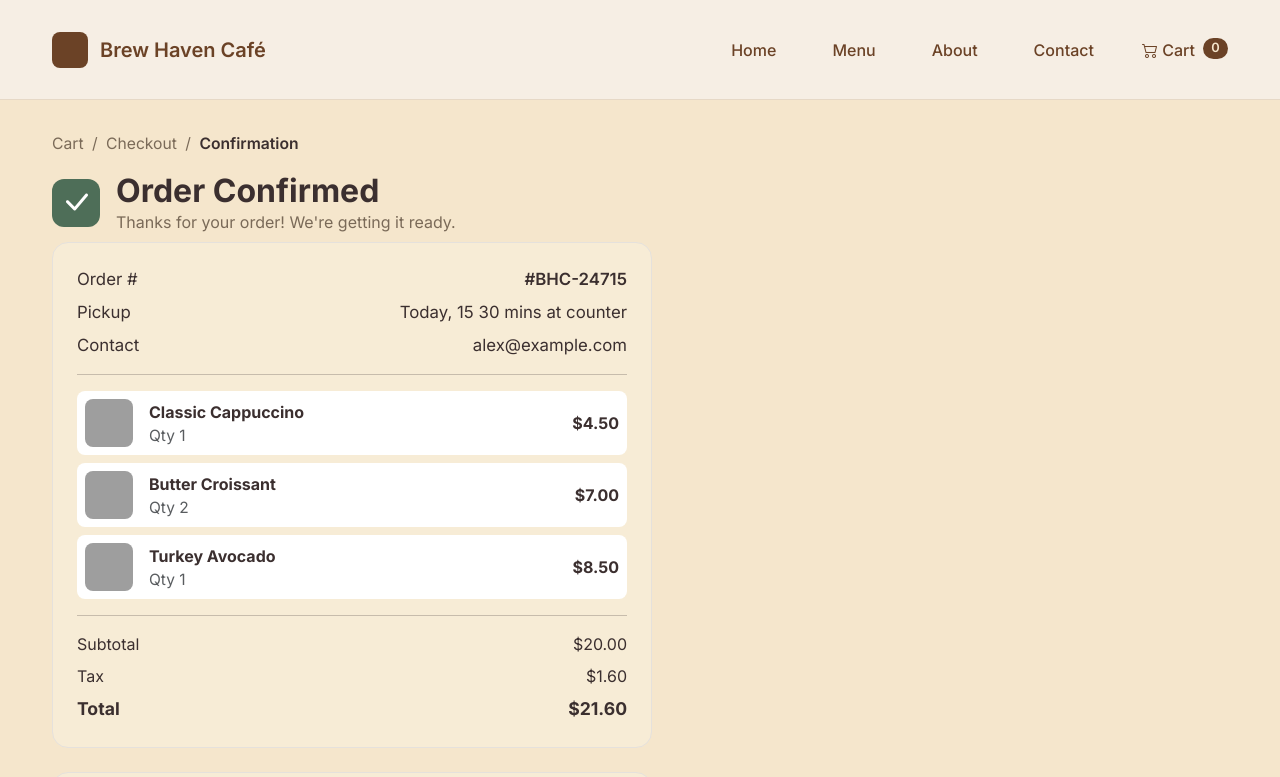
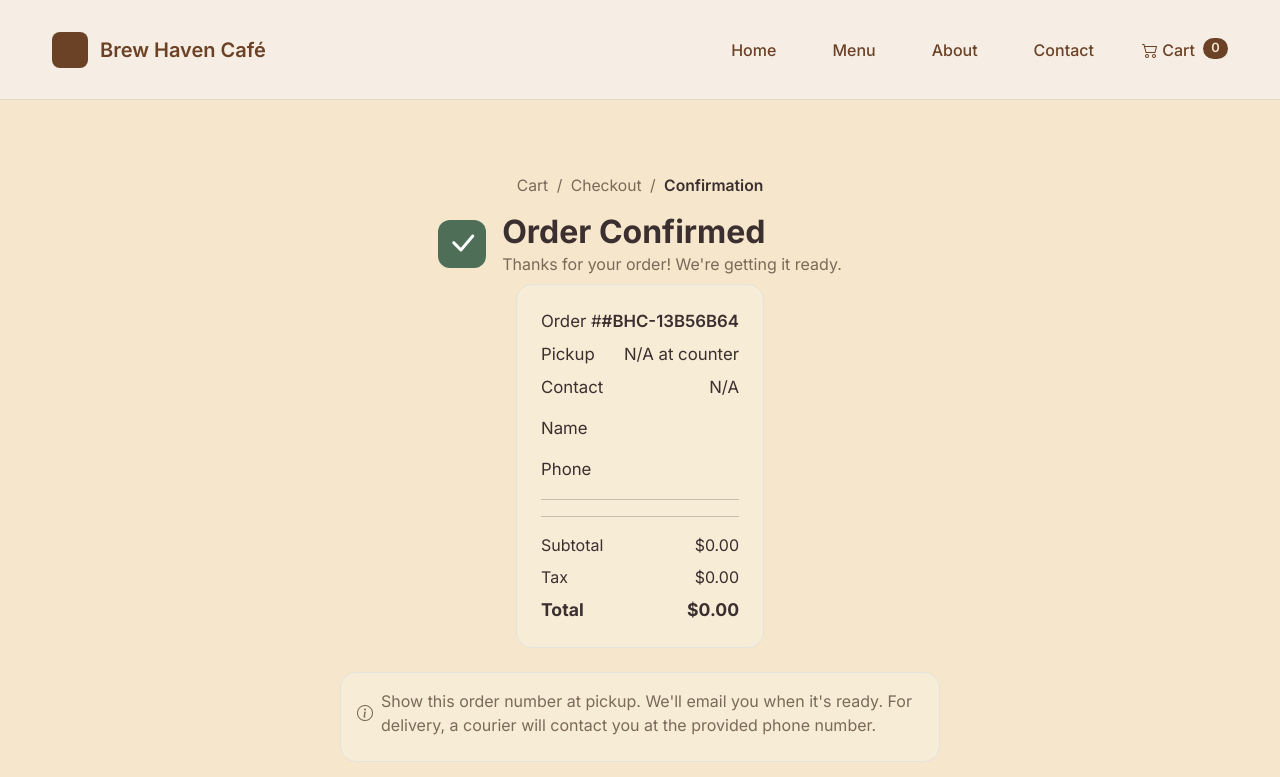
Before and after one commit to adrian5534/brew-haven-cafe, a React (Vite) app: page /confirmation in a window 1280 px wide. Shown: the top 777 px of the page. Built offline with nearby package versions, Linux system fonts and the light colour scheme; grey boxes are pictures that could not be loaded.

Commit message:
brew have now have a full function website style update will be next

```diff
--- a/src/App.jsx
+++ b/src/App.jsx
@@ -64,8 +64,11 @@ function dedupeRecommended(recommended) {
 function App() {
   const navigate = useNavigate();
 
-  // Global cart state
-  const [cartItems, setCartItems] = useState([]);
+  // Global cart state (persisted in localStorage)
+  const [cartItems, setCartItems] = useState(() => {
+    const saved = localStorage.getItem('cartItems');
+    return saved ? JSON.parse(saved) : [];
+  });
   const [orderSummary, setOrderSummary] = useState({
     itemsCount: 0,
     itemsTotal: 0,
@@ -76,6 +79,11 @@ function App() {
     total: 0,
     promo: 'BREWHAVEN20'
   });
+
+  // Persist cartItems to localStorage whenever they change
+  useEffect(() => {
+    localStorage.setItem('cartItems', JSON.stringify(cartItems));
+  }, [cartItems]);
 
   // Cart drawer state
   const [cartOpen, setCartOpen] = useState(false);
@@ -112,11 +120,10 @@ function App() {
   };
 
   // Update cart item with new options/addOns/note/quantity
-
   const handleUpdateCartItem = (updatedItem) => {
     setCartItems(items =>
       items.map(i =>
-      i.id === updatedItem.id
+        i.uuid === updatedItem.uuid
           ? { ...i, ...updatedItem }
           : i
       )
@@ -185,16 +192,17 @@ function App() {
           ...item,
           quantity: item.quantity || 1,
           desc: item.desc || '',
-          type
+          type,
+          uuid: uuidv4() // <-- assign uuid to each cart item
         }
       ];
     });
   };
 
-  const handleQuantityChange = (id, qty, options, addOns, note) => {
+  const handleQuantityChange = (uuid, qty, options, addOns, note) => {
     setCartItems(items =>
       items.map(item =>
-        item.id === id &&
+        item.uuid === uuid &&
         JSON.stringify(item.options) === JSON.stringify(options) &&
         JSON.stringify(item.addOns) === JSON.stringify(addOns) &&
         item.note === note
@@ -204,10 +212,10 @@ function App() {
     );
   };
 
-  const handleRemove = (id, options, addOns, note) => {
+  const handleRemove = (uuid, options, addOns, note) => {
     setCartItems(items =>
       items.filter(item =>
-        !(item.id === id &&
+        !(item.uuid === uuid &&
           JSON.stringify(item.options) === JSON.stringify(options) &&
           JSON.stringify(item.addOns) === JSON.stringify(addOns) &&
           item.note === note)
@@ -231,9 +239,12 @@ function App() {
   const handleApplyPromo = code => {
     setOrderSummary(summary => ({ ...summary, promo: code }));
   };
+
+  // Do NOT clear cart here! Only navigate to checkout.
   const handleCheckout = () => {
     navigate('/checkout');
   };
+
   const handleContinueShopping = () => {
     navigate('/');
   };
@@ -260,6 +271,7 @@ function App() {
     showEditAddOnModal,
     setShowEditAddOnModal,
     setEditingAddOn,
+    setCartItems, // Pass setCartItems for confirmation page
   };
 
   useEffect(() => {
--- a/src/components/Cart.jsx
+++ b/src/components/Cart.jsx
@@ -82,7 +82,7 @@ export default function Cart({
             {/* Cart Items */}
             {cartItems.map(item => (
               <div
-                key={`${item.id}-${JSON.stringify(item.options)}-${JSON.stringify(item.addOns)}-${item.note || ''}`}
+                key={item.uuid || item.id}
                 className="d-flex align-items-center mb-3 p-3 rounded-3"
                 style={{ background: '#fff', border: '1px solid #e5e1dc' }}
               >
@@ -105,26 +105,40 @@ export default function Cart({
                       {/* Options/Tags */}
                       <div className="mb-1">
                         {Array.isArray(item.options)
-                          ? item.options.map((opt, idx) => (
-                              <span key={idx} className="badge rounded-pill me-2" style={{
+                          ? item.options.map((opt) => (
+                              <span
+                                key={
+                                  typeof opt === 'string'
+                                    ? opt
+                                    : opt?.uuid
+                                      ? opt.uuid
+                                      : JSON.stringify(opt)
+                                }
+                                className="badge rounded-pill me-2"
+                                style={{
                                   background: '#f5e6cc',
                                   color: '#3B2F2F',
                                   fontWeight: 500,
                                   fontSize: '0.95em',
                                   border: '1px solid #e5e1dc'
-                              }}>
+                                }}
+                              >
                                 {typeof opt === 'string' ? opt : JSON.stringify(opt)}
                               </span>
                             ))
                           : item.options && typeof item.options === 'object'
-                            ? Object.entries(item.options).map(([key, value], idx) => (
-                                <span key={idx} className="badge rounded-pill me-2" style={{
+                            ? Object.entries(item.options).map(([key, value]) => (
+                                <span
+                                  key={key + ':' + value}
+                                  className="badge rounded-pill me-2"
+                                  style={{
                                     background: '#f5e6cc',
                                     color: '#3B2F2F',
                                     fontWeight: 500,
                                     fontSize: '0.95em',
                                     border: '1px solid #e5e1dc'
-                                }}>
+                                  }}
+                                >
                                   {key}: {value}
                                 </span>
                               ))
@@ -145,7 +159,7 @@ export default function Cart({
                     <button
                       className="btn btn-light"
                       style={{ borderRadius: 10, width: 32, height: 32, fontWeight: 600, fontSize: '1.1em', border: '1px solid #e5e1dc' }}
-                      onClick={() => typeof onQuantityChange === 'function' && onQuantityChange(item.id, item.quantity - 1, item.options, item.addOns, item.note)}
+                      onClick={() => typeof onQuantityChange === 'function' && onQuantityChange(item.uuid, item.quantity - 1, item.options, item.addOns, item.note)}
                       disabled={item.quantity <= 1}
                     >-</button>
                     <span className="fw-bold" style={{
@@ -159,12 +173,12 @@ export default function Cart({
                     <button
                       className="btn btn-light"
                       style={{ borderRadius: 10, width: 32, height: 32, fontWeight: 600, fontSize: '1.1em', border: '1px solid #e5e1dc' }}
-                      onClick={() => typeof onQuantityChange === 'function' && onQuantityChange(item.id, item.quantity + 1, item.options, item.addOns, item.note)}
+                      onClick={() => typeof onQuantityChange === 'function' && onQuantityChange(item.uuid, item.quantity + 1, item.options, item.addOns, item.note)}
                     >+</button>
                     <button
                       className="btn btn-light ms-2"
                       style={{ borderRadius: 10, width: 32, height: 32, border: '1px solid #e5e1dc', color: '#6B4226' }}
-                      onClick={() => typeof onRemove === 'function' && onRemove(item.id, item.options, item.addOns, item.note)}
+                      onClick={() => typeof onRemove === 'function' && onRemove(item.uuid, item.options, item.addOns, item.note)}
                     >
                       <span aria-label="Remove" title="Remove">&#128465;</span>
                     </button>
@@ -187,7 +201,7 @@ export default function Cart({
                 <div className="d-flex flex-wrap gap-2">
                   {recommended.map((addOn) => (
                     <div
-                      key={addOn.uuid}
+                      key={addOn.uuid || addOn.id}
                       className="d-inline-flex align-items-center gap-2 rounded-3 px-2 py-1"
                       style={{
                         background: '#fff',
--- a/src/components/CartPreview.jsx
+++ b/src/components/CartPreview.jsx
@@ -35,15 +35,7 @@ export default function CartPreview({
             const price = typeof item.price === 'number' ? item.price : 0;
             return (
               <div
-                key={
-                  item.id +
-                  '-' +
-                  JSON.stringify(item.options) +
-                  '-' +
-                  JSON.stringify(item.addOns) +
-                  '-' +
-                  (item.note || '')
-                }
+                key={item.uuid}
                 className="d-flex align-items-center mb-3 p-2 rounded-3"
                 style={{
                   background: '#fff',
@@ -109,7 +101,7 @@ export default function CartPreview({
                         color: '#3B2F2F',
                         border: '1px solid #e5e1dc'
                       }}
-                      onClick={() => onQuantityChange(item.id, (item.quantity || 1) - 1, item.options, item.addOns, item.note)}
+                      onClick={() => onQuantityChange(item.uuid, (item.quantity || 1) - 1, item.options, item.addOns, item.note)}
                       disabled={item.quantity <= 1}
                     >-</button>
                     <span className="mx-2" style={{ color: '#3B2F2F', fontWeight: 600 }}>{item.quantity || 1}</span>
@@ -124,7 +116,7 @@ export default function CartPreview({
                         color: '#3B2F2F',
                         border: '1px solid #e5e1dc'
                       }}
-                      onClick={() => onQuantityChange(item.id, (item.quantity || 1) + 1, item.options, item.addOns, item.note)}
+                      onClick={() => onQuantityChange(item.uuid, (item.quantity || 1) + 1, item.options, item.addOns, item.note)}
                     >+</button>
                     {/* Edit button */}
                     {onEdit && (
@@ -150,7 +142,7 @@ export default function CartPreview({
                     color: '#d9534f',
                     background: '#fff'
                   }}
-                  onClick={() => onRemove(item.id, item.options, item.addOns, item.note)}
+                  onClick={() => onRemove(item.uuid, item.options, item.addOns, item.note)}
                   title="Remove"
                 >✕</button>
               </div>
--- a/src/components/ItemDetailsModal.jsx
+++ b/src/components/ItemDetailsModal.jsx
@@ -86,7 +86,7 @@ export default function ItemDetailsModal({
   const handleAddToCartClick = () => {
     const cartItem = {
       id: item.id,
-      uuid: item.uuid, // <-- include uuid for recommended add-ons
+      uuid: item.uuid, // <-- include uuid for recommended add-ons and cart items
       name: item.name,
       price: subtotal / quantity, // single item price including options/add-ons
       image: item.image,
@@ -98,7 +98,7 @@ export default function ItemDetailsModal({
     };
     if (isEditing && onUpdateCartItem) {
       onUpdateCartItem(cartItem);
-    } else {
+    } else if (onAddToCart) {
       onAddToCart(cartItem);
     }
     onClose();
--- a/src/menu.json
+++ b/src/menu.json
@@ -1,24 +1,28 @@
 {
   "Coffee": [
     {
+      "uuid": "coffee-1",
       "name": "Classic Cappuccino",
       "desc": "Double espresso topped with silky steamed milk and velvety foam.",
       "price": 4.50,
       "image": "/image/cappuccino.jpg"
     },
     {
+      "uuid": "coffee-2",
       "name": "Iced Vanilla Latte",
       "desc": "Smooth espresso, vanilla, and cold milk poured over ice.",
       "price": 5.25,
       "image": "/image/vanilla-latte.jpg"
     },
     {
+      "uuid": "coffee-3",
       "name": "Matcha Latte",
       "desc": "Stone-ground matcha whisked with milk for a creamy finish.",
       "price": 5.00,
       "image": "/image/matcha.jpg"
     },
     {
+      "uuid": "coffee-4",
       "name": "Mocha Delight",
       "desc": "Espresso balanced with rich cocoa and steamed milk.",
       "price": 5.25,
@@ -27,24 +31,28 @@
   ],
   "Pastries": [
     {
+      "uuid": "pastry-1",
       "name": "Butter Croissant",
       "desc": "Flaky, buttery layers baked fresh each morning.",
       "price": 3.50,
       "image": "/image/croissant.jpg"
     },
     {
+      "uuid": "pastry-2",
       "name": "Blueberry Muffin",
       "desc": "Studded with blueberries and a hint of lemon zest.",
       "price": 3.75,
       "image": "/image/muffin.jpg"
     },
     {
+      "uuid": "pastry-3",
       "name": "Chocolate Chip Cookie",
       "desc": "Chewy center, crisp edges, and melty dark chocolate chips.",
       "price": 2.50,
       "image": "/image/cookie.jpg"
     },
     {
+      "uuid": "pastry-4",
       "name": "Banana Bread",
       "desc": "House recipe with toasted walnuts and a hint of cinnamon.",
       "price": 3.25,
@@ -53,24 +61,28 @@
   ],
   "Sandwiches": [
     {
+      "uuid": "sandwich-1",
       "name": "Turkey Avocado",
       "desc": "Roasted turkey, avocado, mixed greens, and aioli on sourdough.",
       "price": 8.50,
       "image": "/image/turkey.jpg"
     },
     {
+      "uuid": "sandwich-2",
       "name": "Caprese",
       "desc": "Tomato, fresh mozzarella, basil pesto, and balsamic glaze.",
       "price": 7.95,
       "image": "/image/caprese.jpg"
     },
     {
+      "uuid": "sandwich-3",
       "name": "Grilled Cheese",
       "desc": "Melted cheddar and gouda on butter-toasted country bread.",
       "price": 6.95,
       "image": "/image/grilled-cheese.jpg"
     },
     {
+      "uuid": "sandwich-4",
       "name": "Chicken Pesto Panini",
       "desc": "Herbed chicken, pesto, provolone, and roasted peppers.",
       "price": 8.95,
--- a/src/pages/Confirmation.jsx
+++ b/src/pages/Confirmation.jsx
@@ -1,27 +1,59 @@
-import React from 'react';
+import React, { useEffect, useMemo } from 'react';
+import { useLocation } from 'react-router-dom';
+import { v4 as uuidv4 } from 'uuid';
 
-export default function Confirmation({
-  orderDetails = {
-    id: 'BHC-24715',
-    pickup: 'Today, 15 30 mins at counter',
-    contact: 'alex@example.com',
+export default function Confirmation({ setCartItems }) {
+  const location = useLocation();
+
+  // Get order details from navigation state
+  const state = location.state || {};
+
+  // Generate a random order number using uuid
+  const orderId = useMemo(() => `BHC-${uuidv4().slice(0, 8).toUpperCase()}`, []);
+
+  // Clear cart from localStorage and optionally from global state on mount
+  useEffect(() => {
+    localStorage.removeItem('cartItems');
+    if (typeof setCartItems === 'function') {
+      setCartItems([]);
+    }
+  }, [setCartItems]);
+
+  // Prepare order details from state or fallback
+  const orderDetails = {
+    id: orderId,
+    pickup: state.pickupType === 'delivery'
+      ? `Delivery: ${state.address || 'N/A'} (${state.pickupTime || 'N/A'})`
+      : `${state.pickupTime || 'N/A'} at counter`,
+    contact: state.email || 'N/A',
     items: [
-      { id: 1, name: 'Classic Cappuccino', quantity: 1, price: 4.5, image: '/images/cappuccino.jpg' },
-      { id: 2, name: 'Butter Croissant', quantity: 2, price: 3.5, image: '/images/croissant.jpg' },
-      { id: 3, name: 'Turkey Avocado', quantity: 1, price: 8.5, image: '/images/turkey-avocado.jpg' },
+      ...(state.cartItems || []),
+      ...(state.selectedAddOns || []),
     ],
-    subtotal: 20.0,
-    tax: 1.6,
-    total: 21.6,
-  }
-}) {
+    subtotal: (state.cartItems || []).reduce((sum, item) => sum + item.price * item.quantity, 0)
+      + (state.selectedAddOns || []).reduce((sum, addOn) => sum + (addOn.price || 0), 0),
+    tax: state.total ? +(state.total - ((state.cartItems || []).reduce((sum, item) => sum + item.price * item.quantity, 0)
+      + (state.selectedAddOns || []).reduce((sum, addOn) => sum + (addOn.price || 0), 0))).toFixed(2) : 0,
+    total: state.total || 0,
+    firstName: state.firstName,
+    lastName: state.lastName,
+    phone: state.phone,
+  };
+
   return (
-    <div style={{ background: '#F5E6CC', minHeight: '100vh', padding: '2rem 0' }}>
-      <div className="container">
-        <nav className="mb-3" style={{ fontSize: '0.98em', color: '#7a6a58' }}>
+    <div style={{
+      background: '#F5E6CC',
+      minHeight: '100vh',
+      padding: '2rem 0',
+      display: 'flex',
+      alignItems: 'center',
+      justifyContent: 'center'
+    }}>
+      <div className="container" style={{ display: 'flex', flexDirection: 'column', alignItems: 'center', justifyContent: 'center', minHeight: '80vh' }}>
+        <nav className="mb-3" style={{ fontSize: '0.98em', color: '#7a6a58', textAlign: 'center' }}>
           <span>Cart</span> <span className="mx-1">/</span> <span>Checkout</span> <span className="mx-1">/</span> <span style={{ color: '#3B2F2F', fontWeight: 600 }}>Confirmation</span>
         </nav>
-        <div className="d-flex align-items-center mb-2">
+        <div className="d-flex align-items-center mb-2 justify-content-center">
           <div style={{
             background: '#4E6E58',
             borderRadius: '12px',
@@ -39,7 +71,7 @@ export default function Confirmation({
             <p className="mb-0" style={{ color: '#7a6a58' }}>Thanks for your order! We&#39;re getting it ready.</p>
           </div>
         </div>
-        <div className="rounded-4 p-4 mb-4" style={{ background: '#f7ecd6', border: '1px solid #e5e1dc', maxWidth: 600 }}>
+        <div className="rounded-4 p-4 mb-4 mx-auto" style={{ background: '#f7ecd6', border: '1px solid #e5e1dc', maxWidth: 600 }}>
           <div className="d-flex justify-content-between mb-2" style={{ fontSize: '1.05em', color: '#3B2F2F' }}>
             <span>Order #</span>
             <span style={{ fontWeight: 600 }}>#{orderDetails.id}</span>
@@ -52,16 +84,24 @@ export default function Confirmation({
             <span>Contact</span>
             <span>{orderDetails.contact}</span>
           </div>
+          <div className="d-flex justify-content-between mb-3" style={{ fontSize: '1.05em', color: '#3B2F2F' }}>
+            <span>Name</span>
+            <span>{orderDetails.firstName} {orderDetails.lastName}</span>
+          </div>
+          <div className="d-flex justify-content-between mb-3" style={{ fontSize: '1.05em', color: '#3B2F2F' }}>
+            <span>Phone</span>
+            <span>{orderDetails.phone}</span>
+          </div>
           <hr />
           {orderDetails.items.map(item => (
-            <div key={item.id} className="d-flex align-items-center mb-2 p-2 rounded-3" style={{ background: '#fff' }}>
+            <div key={item.uuid || item.id || item.name} className="d-flex align-items-center mb-2 p-2 rounded-3" style={{ background: '#fff' }}>
               <img src={item.image} alt={item.name} style={{ width: 48, height: 48, borderRadius: 8, marginRight: 16, objectFit: 'cover' }} />
               <div className="flex-grow-1">
                 <div className="fw-bold" style={{ color: '#3B2F2F' }}>{item.name}</div>
-                <div className="text-muted" style={{ fontSize: '0.97em' }}>Qty {item.quantity}</div>
+                <div className="text-muted" style={{ fontSize: '0.97em' }}>Qty {item.quantity || 1}</div>
               </div>
               <div className="fw-bold" style={{ color: '#3B2F2F', minWidth: 60, textAlign: 'right' }}>
-                ${(item.price * item.quantity).toFixed(2)}
+                ${(item.price * (item.quantity || 1)).toFixed(2)}
               </div>
             </div>
           ))}
@@ -79,13 +119,13 @@ export default function Confirmation({
             <span>${orderDetails.total.toFixed(2)}</span>
           </div>
         </div>
-        <div className="rounded-4 p-3 mb-4" style={{ background: '#f7ecd6', border: '1px solid #e5e1dc', maxWidth: 600 }}>
+        <div className="rounded-4 p-3 mb-4 mx-auto" style={{ background: '#f7ecd6', border: '1px solid #e5e1dc', maxWidth: 600 }}>
           <div className="d-flex align-items-center mb-2" style={{ color: '#7a6a58', fontSize: '1em' }}>
             <i className="bi bi-info-circle me-2"></i>
             Show this order number at pickup. We&#39;ll email you when it&#39;s ready. For delivery, a courier will contact you at the provided phone number.
           </div>
         </div>
-        <div className="d-flex gap-3" style={{ maxWidth: 600 }}>
+        <div className="d-flex gap-3 mx-auto" style={{ maxWidth: 600 }}>
           <button className="btn flex-grow-1" style={{
             background: '#4E6E58',
             color: '#fff',
```
Also changed, not shown: src/pages/Checkout.jsx (+38 -8 lines). Lines whose indentation alone changed are shown as unchanged.
